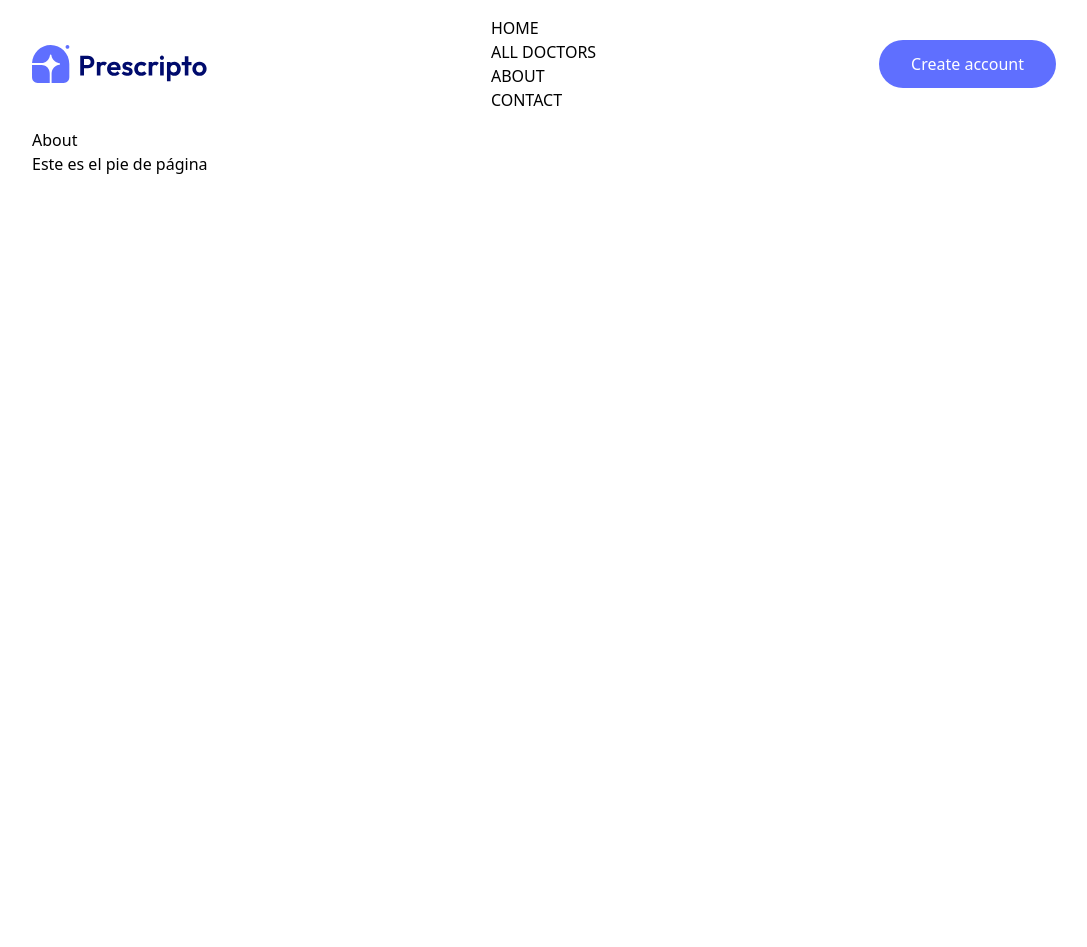
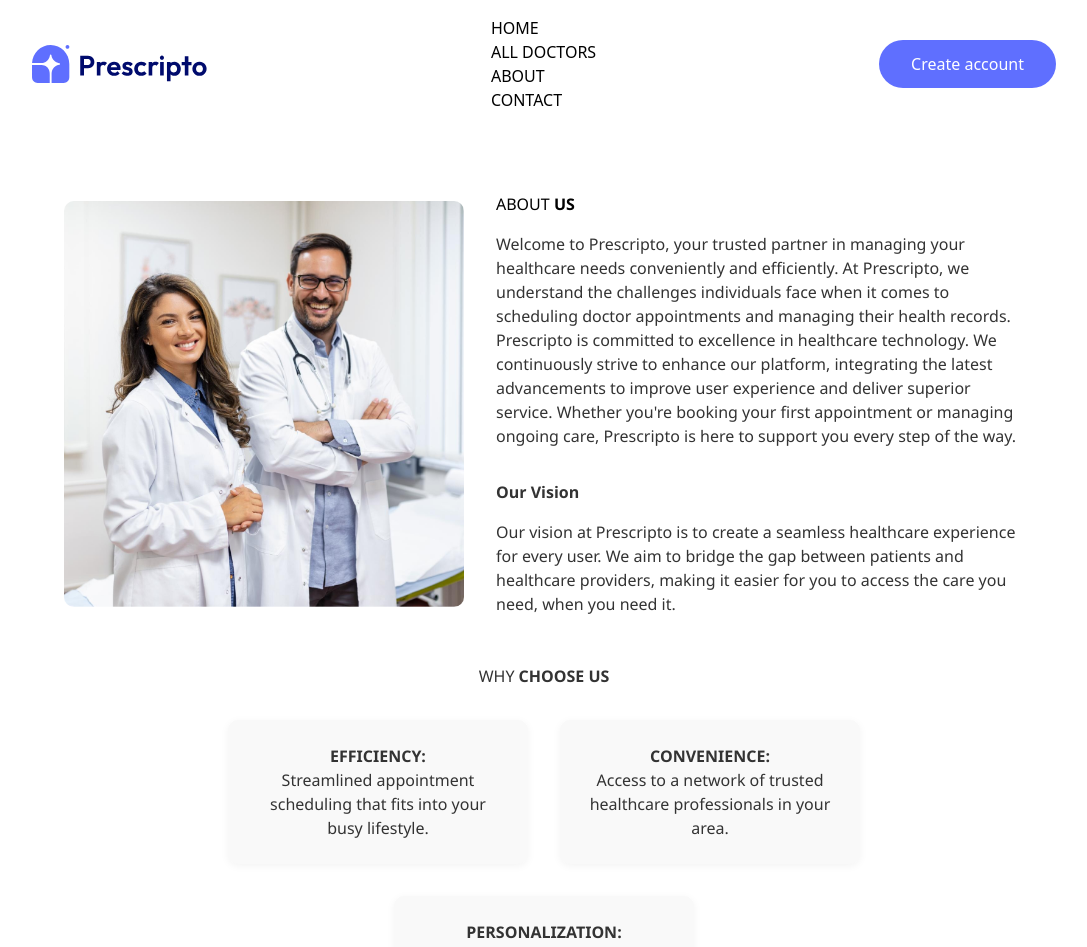
Before and after one commit to plutarcomp/prescripto, a React app: page /about in a window 1280 px wide. Shown: the top 947 px of the page, without its empty margins (96-1183 px from the left). Before the commit the page ends 800 px from the top, so only its background shows below. Built offline with nearby package versions, Linux system fonts and the light colour scheme; the HTML template or start-up script is replaced by a standard one.

Commit message:
Pagina About us

```diff
--- a/src/components/Navbar.jsx
+++ b/src/components/Navbar.jsx
@@ -12,10 +12,10 @@ const Navbar = () => {
             <NavLink to='/'>
                 <li className=''>HOME</li>
             </NavLink>
-            <NavLink to='/about'>
+            <NavLink to='/doctors'>
                 <li className=''>ALL DOCTORS</li>
             </NavLink>
-            <NavLink to='/appointment'>
+            <NavLink to='/about'>
                 <li className=''>ABOUT</li>
             </NavLink>
             <NavLink to='/contact'>
--- a/src/pages/About.jsx
+++ b/src/pages/About.jsx
@@ -1,9 +1,58 @@
-import React from 'react'
+import React from "react";
+import "./About.css";
+import { assets } from "../assets/assets";
 
 const About = () => {
   return (
-    <div>About</div>
-  )
-}
+    <div className="about-container">
 
-export default About
+      <div className="about-section">
+        <div className="about-image">
+          <img src={assets.about_image} alt="Doctors" />
+        </div>
+
+        <div className="about-text">
+          <h2>ABOUT <strong>US</strong></h2>
+          <p>
+            Welcome to Prescripto, your trusted partner in managing your healthcare needs
+            conveniently and efficiently. At Prescripto, we understand the challenges individuals face
+            when it comes to scheduling doctor appointments and managing their health records.
+          </p>
+          <p>
+            Prescripto is committed to excellence in healthcare technology. We continuously strive to
+            enhance our platform, integrating the latest advancements to improve user experience and
+            deliver superior service. Whether you're booking your first appointment or managing
+            ongoing care, Prescripto is here to support you every step of the way.
+          </p>
+          <h5><strong>Our Vision</strong></h5>
+          <p>
+            Our vision at Prescripto is to create a seamless healthcare experience for every user.
+            We aim to bridge the gap between patients and healthcare providers, making it easier for
+            you to access the care you need, when you need it.
+          </p>
+        </div>
+      </div>
+
+      <div className="why-choose">
+        <h3>WHY <strong>CHOOSE US</strong></h3>
+        <div className="why-cards">
+          <div className="card">
+            <h6><strong>EFFICIENCY:</strong></h6>
+            <p>Streamlined appointment scheduling that fits into your busy lifestyle.</p>
+          </div>
+          <div className="card">
+            <h6><strong>CONVENIENCE:</strong></h6>
+            <p>Access to a network of trusted healthcare professionals in your area.</p>
+          </div>
+          <div className="card">
+            <h6><strong>PERSONALIZATION:</strong></h6>
+            <p>Tailored recommendations and reminders to help you stay on top of your health.</p>
+          </div>
+        </div>
+      </div>
+
+    </div>
+  );
+};
+
+export default About;
--- /dev/null
+++ b/src/pages/about.css
@@ -0,0 +1,62 @@
+.about-container {
+  padding: 4rem 2rem;
+  font-family: 'Segoe UI', sans-serif;
+  color: #333;
+}
+
+.about-section {
+  display: flex;
+  flex-wrap: wrap;
+  gap: 2rem;
+  align-items: center;
+  justify-content: center;
+  margin-bottom: 3rem;
+}
+
+.about-text {
+  flex: 1;
+  min-width: 280px;
+  text-align: left; /* Mejor lectura */
+}
+
+.about-image img {
+  max-width: 100%;
+  border-radius: 10px;
+  object-fit: cover;
+  width: 400px;
+}
+
+.about-text h2 {
+  margin-bottom: 1rem;
+  color: #000;
+}
+
+.about-text h5 {
+  margin-top: 2rem;
+  margin-bottom: 1rem;
+  color: #333;
+}
+
+.why-choose h3 {
+  margin-bottom: 2rem;
+  text-align: center;
+}
+
+.why-cards {
+  display: flex;
+  flex-wrap: wrap;
+  gap: 2rem;
+  justify-content: center;
+  max-width: 1000px;
+  margin: 0 auto;
+}
+
+.card {
+  background-color: #f9f9f9;
+  padding: 1.5rem;
+  border-radius: 10px;
+  flex: 1 1 300px;
+  max-width: 300px;
+  box-shadow: 0 2px 8px rgba(0, 0, 0, 0.05);
+  text-align: center;
+}
```
